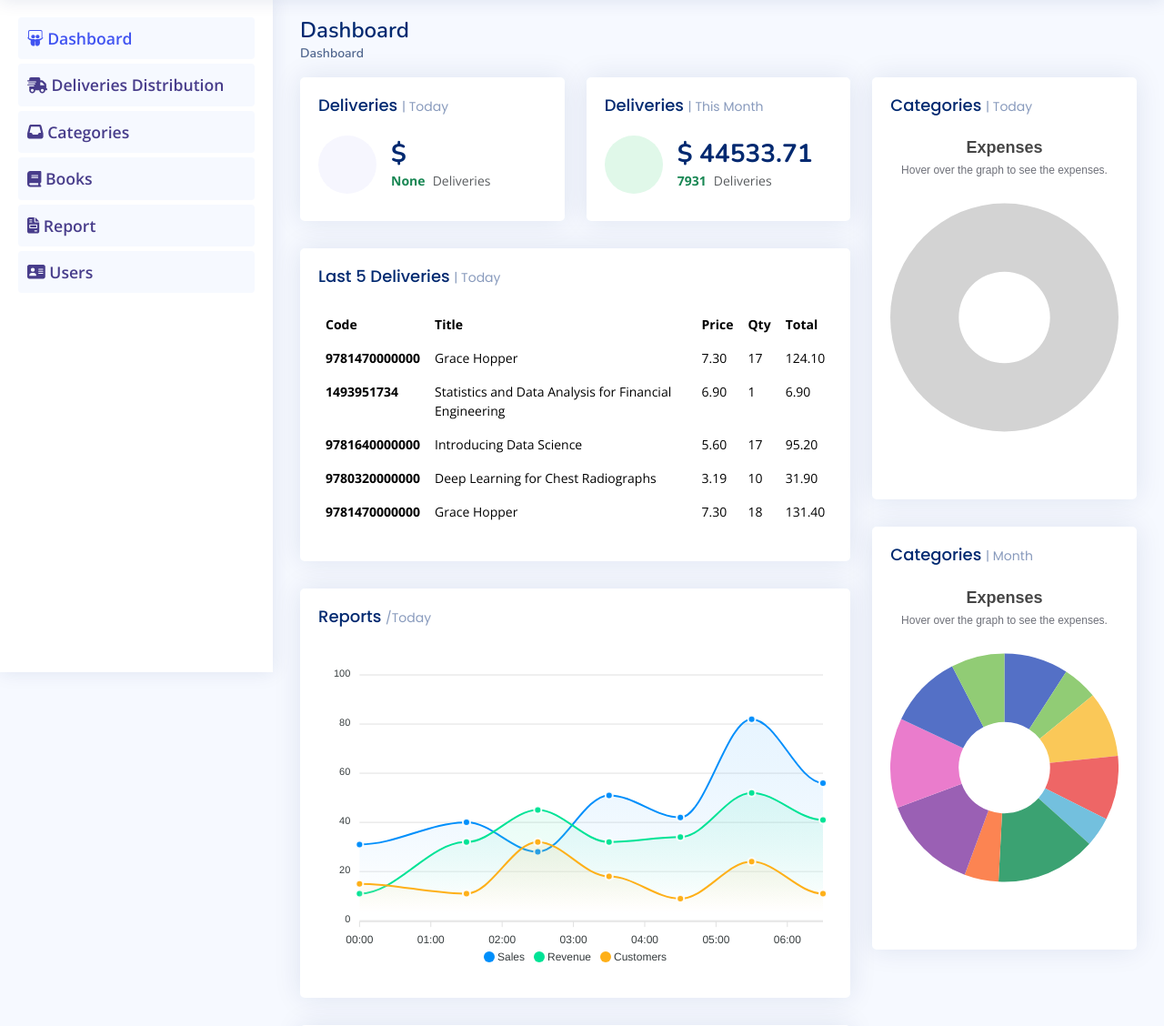
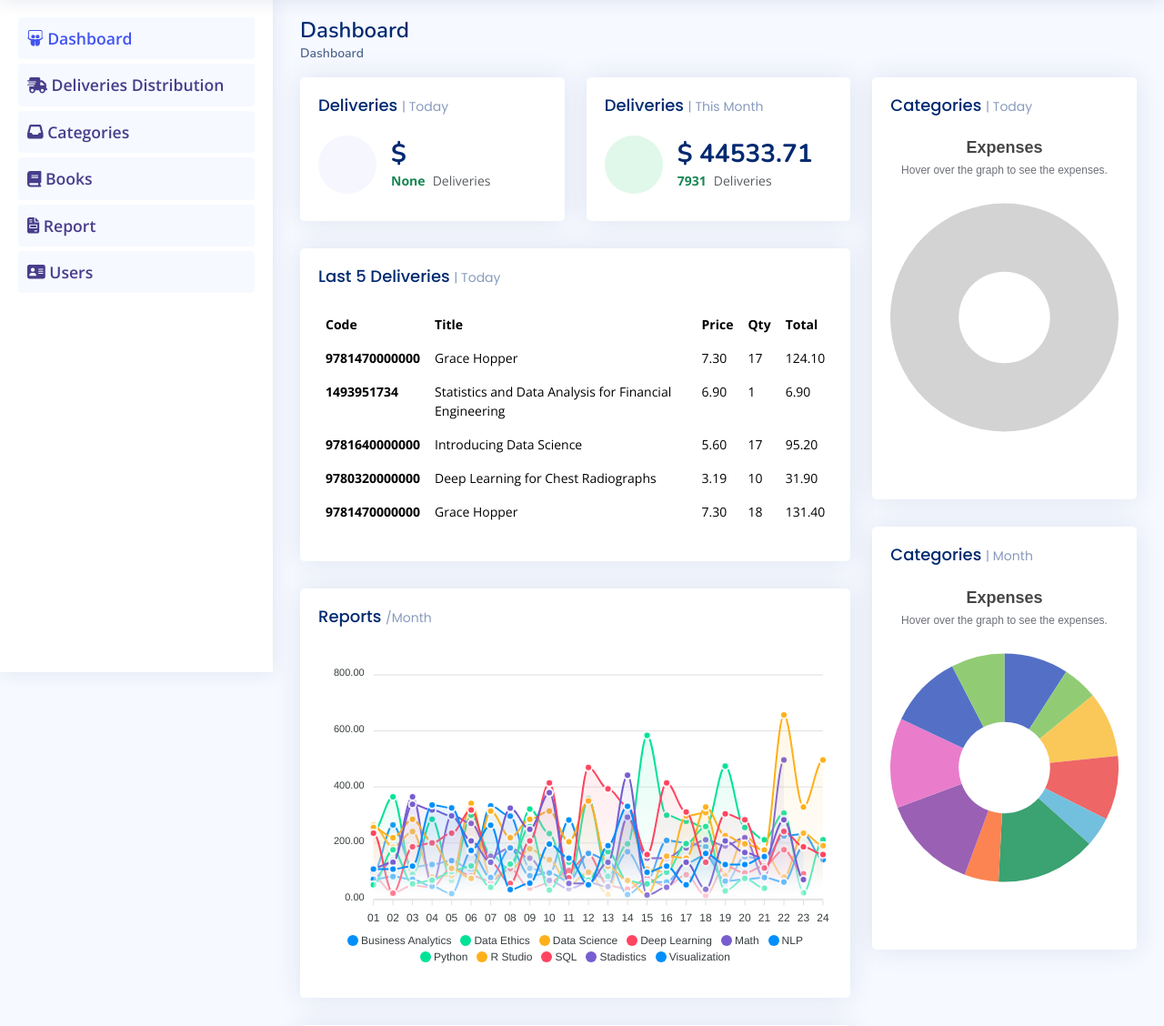
Before and after one commit to JuanRamonVarela/tracker, a Django app: page / in a window 1280 px wide. Shown: the part 61-1189 px from the top of the page at 91% size. Run offline with Django 4.2, Linux system fonts and the light colour scheme; a user stored in the database is signed in; data comes from the database, SQL or seed files in the repository; both versions use the stored data as it was after the commit; some libraries are stand-ins or nearby versions.

Commit message:
Area Graphic by month day done.

```diff
--- a/templates/index.html
+++ b/templates/index.html
@@ -104,24 +104,46 @@
               <div class="card">
 
                 <div class="card-body">
-                  <h5 class="card-title">Reports <span>/Today</span></h5>
+                  <h5 class="card-title">Reports <span>/Month</span></h5>
+
 
                   <!-- Line Chart -->
                   <div id="reportsChart"></div>
 
                   <script>
+                    var days = []
+                    var categories= new Set()
+                    var data={}
+                    {% for area in area_chart %}
+                      if(days.includes("{{area.date|date:'d'}}")){
+                        // console.log(true)
+                      }
+                      else{
+                        days.push("{{area.date|date:'d'}}")
+                        // console.log(false)
+                      }
+
+                      // days.add("{{area.date|date:'d'}}")
+                      categories.add("{{area.category_name}}")
+                      if(data["{{area.category_name.split|join:'_'}}"]){
+                        data["{{area.category_name.split|join:'_'}}"].push("{{area.total|floatformat:2}}")
+                      }
+                      else{
+                        data["{{area.category_name.split|join:'_'}}"]=[]
+                      }
+                    {% endfor %}
+
+                    // console.log(data["Business_Analytics"])
+                    var info=[]
+                    categories.forEach(item=>{
+                        index=item.replace(' ', '_')
+                        info.push({name: item, data:data[index]})
+                    })
+                    // console.log(days)
                     document.addEventListener("DOMContentLoaded", () => {
                       new ApexCharts(document.querySelector("#reportsChart"), {
-                        series: [{
-                          name: 'Sales',
-                          data: [31, 40, 28, 51, 42, 82, 56],
-                        }, {
-                          name: 'Revenue',
-                          data: [11, 32, 45, 32, 34, 52, 41]
-                        }, {
-                          name: 'Customers',
-                          data: [15, 11, 32, 18, 9, 24, 11]
-                        }],
+                        // info contain all data
+                        series: info,
                         chart: {
                           height: 350,
                           type: 'area',
@@ -150,12 +172,12 @@
                           width: 2
                         },
                         xaxis: {
-                          type: 'datetime',
-                          categories: ["2018-09-19T00:00:00.000Z", "2018-09-19T01:30:00.000Z", "2018-09-19T02:30:00.000Z", "2018-09-19T03:30:00.000Z", "2018-09-19T04:30:00.000Z", "2018-09-19T05:30:00.000Z", "2018-09-19T06:30:00.000Z"]
+                          type: 'date',
+                          categories: days
                         },
                         tooltip: {
                           x: {
-                            format: 'dd/MM/yy HH:mm'
+                            format: 'd/m/Y'
                           },
                         }
                       }).render();
--- a/tracker/views.py
+++ b/tracker/views.py
@@ -4,9 +4,41 @@ from django.contrib.auth import login, logout, authenticate
 from django.contrib.auth.forms import UserCreationForm, AuthenticationForm
 from django.contrib.auth.decorators import login_required
 from .models import Categories, Books, Delivery, DeliveryProspect
-from datetime import date
+from datetime import date, timedelta
 from django.db.models import Sum, DecimalField, IntegerField, OuterRef, Subquery
+import random
 # Create your views here.
+
+# insert aleatory
+# start_date = date(2023, 8, 26)
+# end_date = date(2023, 8, 31)
+# delta = timedelta(days=1)
+# while start_date <= end_date:
+#     print(start_date.strftime("%Y-%m-%d"))
+#     for i in range(30):
+#         book=random.randint(1,11)
+#         book_data=Books.objects.filter(pk=book).all()
+#         category=book_data[0].category_id
+#         price=book_data[0].distribution_expense
+#         qty=random.randint(1,5)
+#         total=int(qty)*float(price)
+#         total=float(f'{total:.2f}')
+#         fecha=start_date.strftime("%Y-%m-%d")
+#         print(fecha)
+
+#         delit=Delivery.objects.create(
+#             book_id=book,
+#             category_id=category,
+#             unit_price=price,
+#             qty=qty,
+#             total=total,
+#             date=fecha,
+#             user_id=1
+#         )
+#     start_date += delta
+
+
+
 
 @login_required
 def index(request):
@@ -82,9 +114,13 @@ def index(request):
     last_deliveries=Delivery.objects.all().order_by('-date','-id')[:limit3]
     # print(last_deliveries)
 
+    area_chart=Delivery.objects.filter(date__month=month).values('date').annotate(
+    total=Sum(('total'), output_field=DecimalField()),
+    category_name=Subquery(cat_subquery))
+
     return render(request, 'index.html',{'user':request.user, 'data':{'dev_today':deliveries_today,
     'dev_month':deliveries_month}, 'chart_today':chart_today, 'chart_month':chart_month,
-    'top_today':top_today, 'top_month':top_month, "last":last_deliveries})
+    'top_today':top_today, 'top_month':top_month, "last":last_deliveries, 'area_chart':area_chart})
 
 def validate(field, value):
     # validate no only spaces
@@ -268,7 +304,7 @@ def remove_book(request, pk):
 @login_required
 def DeliveryView(request):
     if request.method=="GET":
-        deliveries=Delivery.objects.filter(active=True).all()
+        deliveries=Delivery.objects.filter(active=True).all().order_by('-date','-id')[:10]
         return render(request, 'deliveries/deliveries.html', {'deliveries':deliveries})
 
 def DeliveryOptions(request, t, pk):
```
Also changed, not shown: db.sqlite3.
